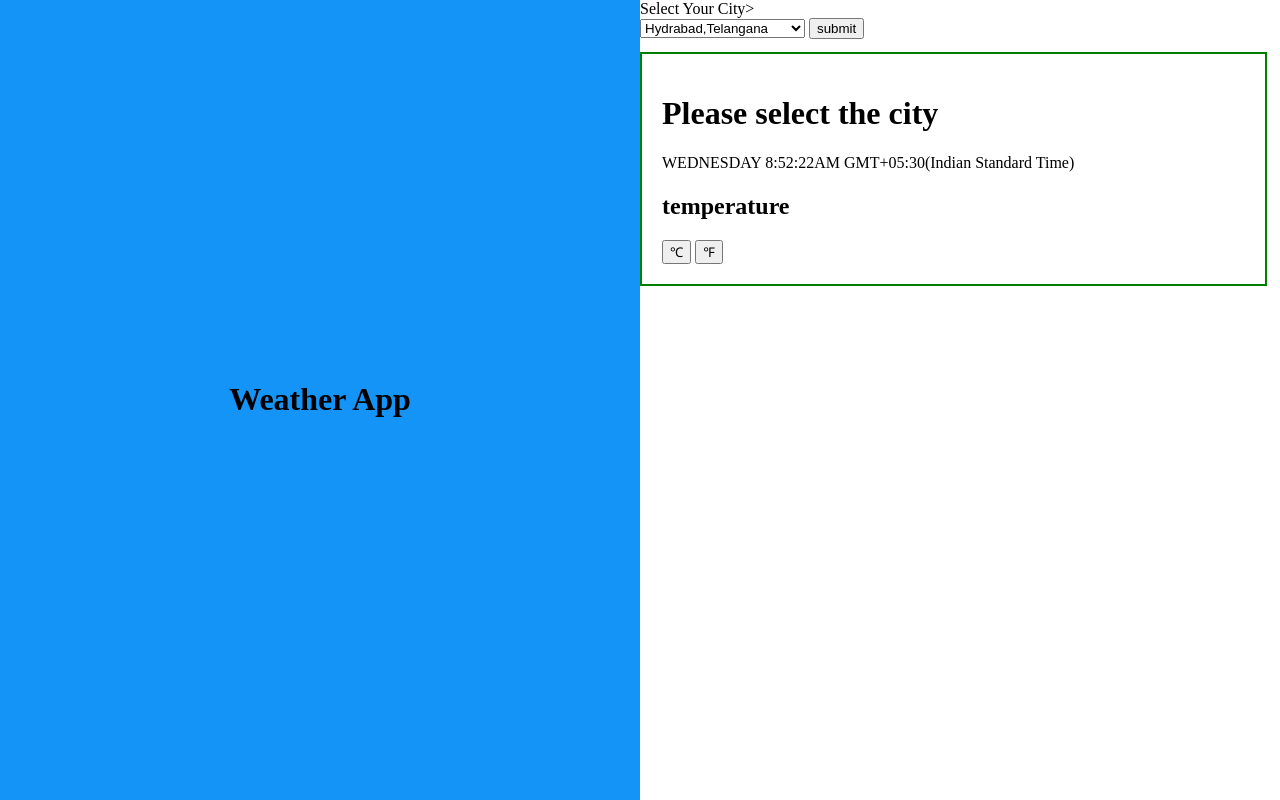
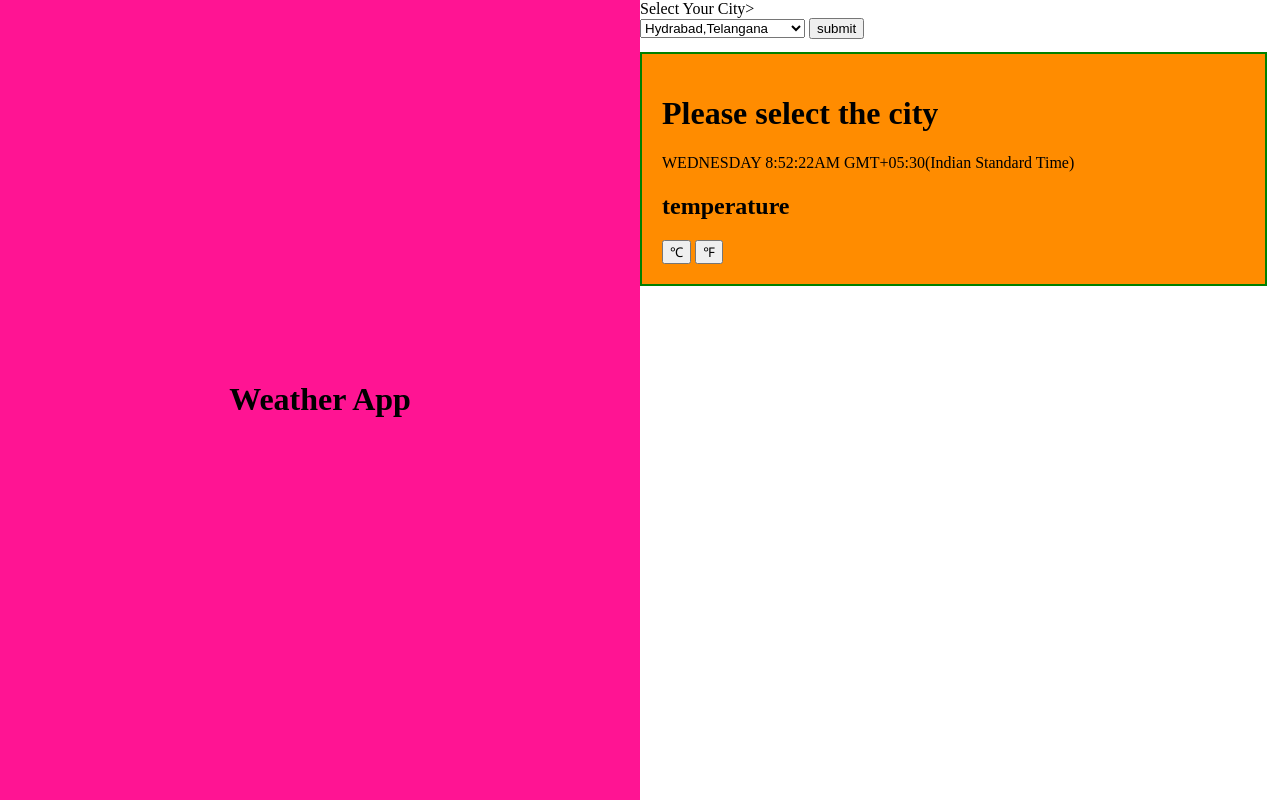
Before and after one commit to Rachana1707/weather-application-1, a plain HTML site: page index.html in a window 1280 px wide. Drawn offline with Linux system fonts and the light colour scheme.

Commit message:
Update style.css

```diff
--- a/style.css
+++ b/style.css
@@ -5,7 +5,7 @@
     top: 0;
 }
 .left{
-    background-color: rgb(20,148,247);
+    background-color: deeppink;
     text-align: center;
     left: 0;
 }
@@ -23,6 +23,7 @@
 }
 .border{
     border: 02px solid green;
+    background-color: darkorange;
     padding: 20px;
     margin-right:02%;
     margin-top:02%;
```
